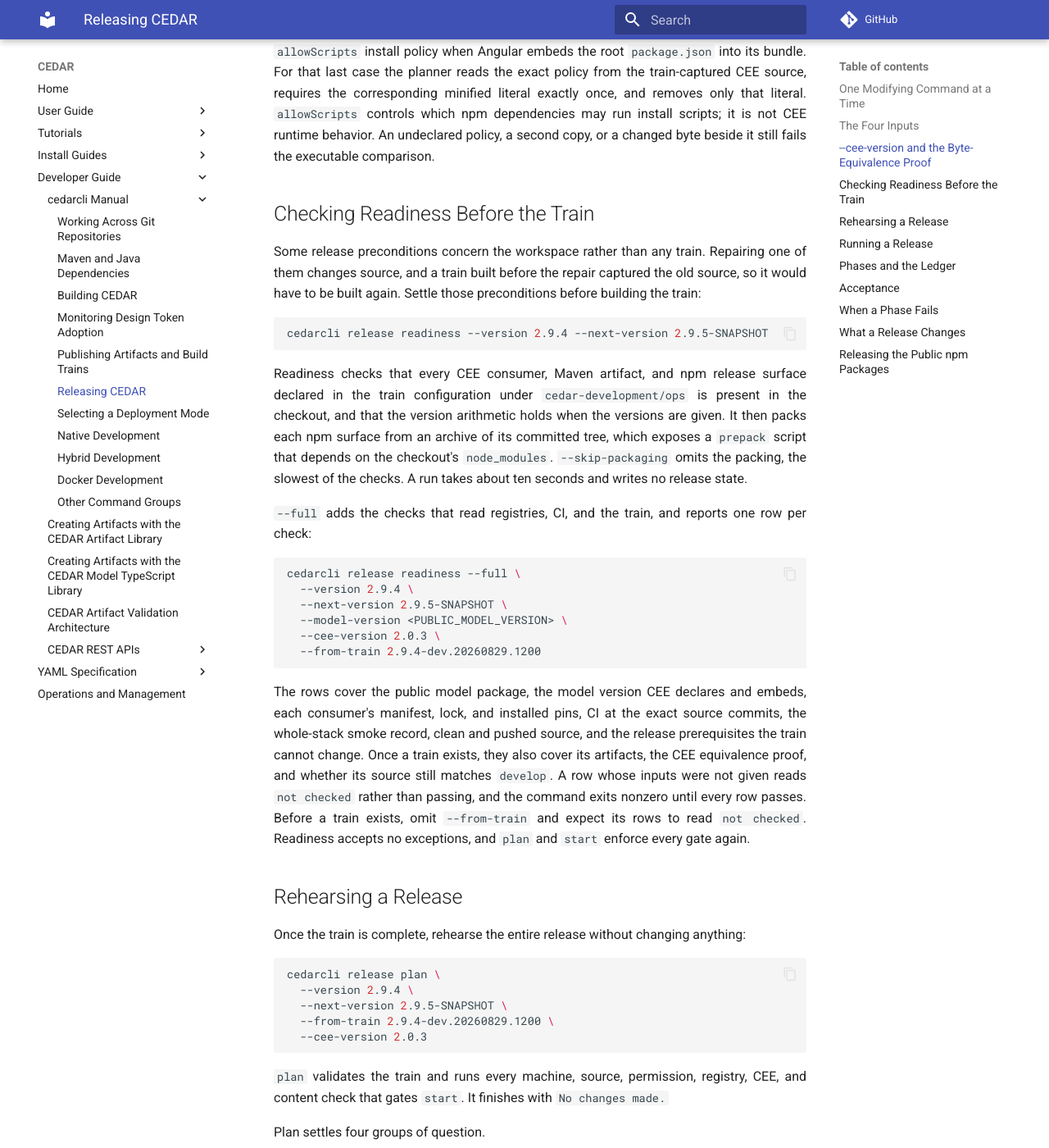
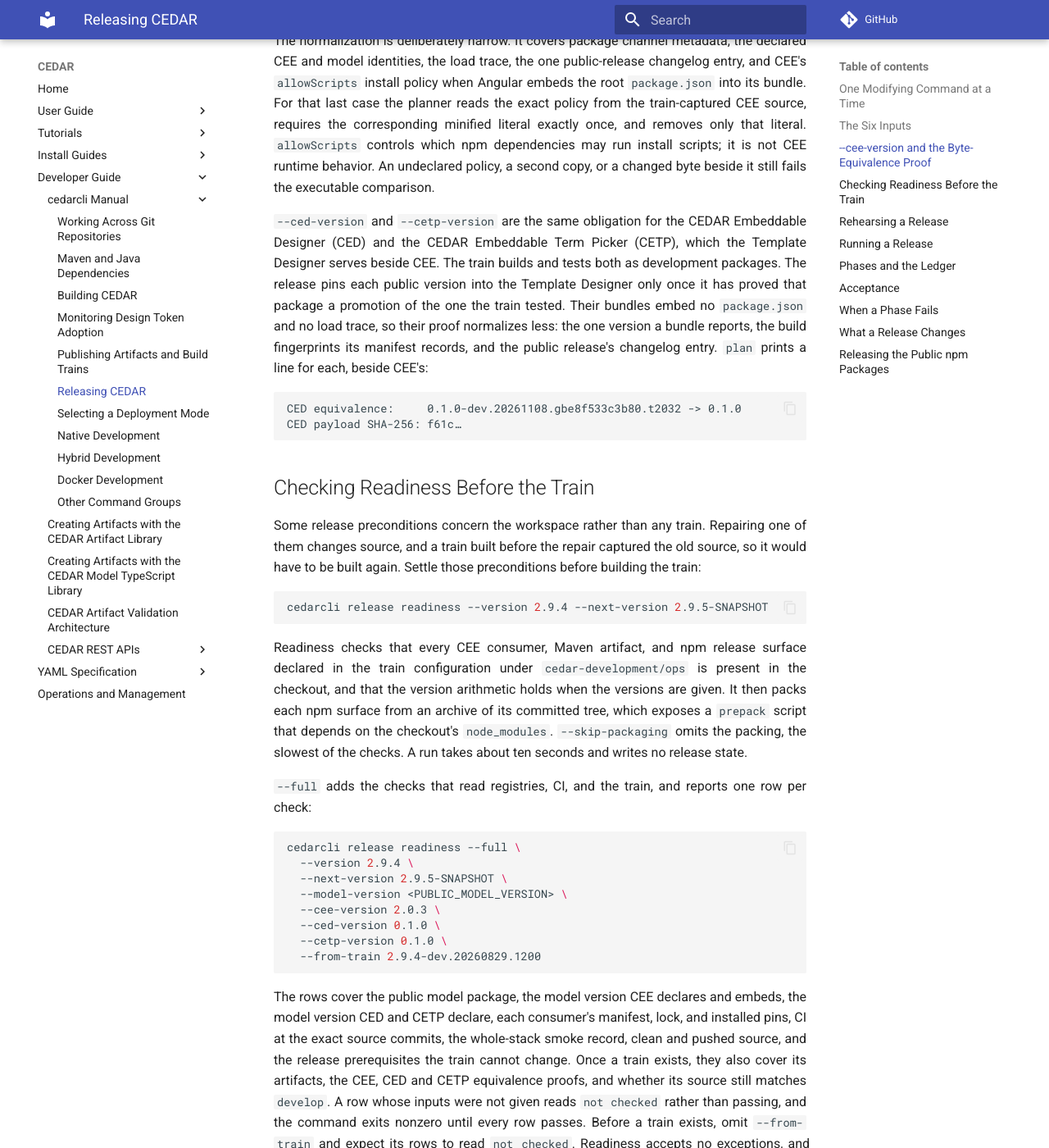
Before and after one commit to metadatacenter/cedar-mkdocs, an MkDocs documentation site: the page built from docs/developer-guide/cedarcli/release.md, in a window 1280 px wide and 1400 px high, scrolled down 2063 px. Shown: the whole window at 82% size. Built offline with MkDocs 1.6.1 and Material for MkDocs 9.7.7, drawn with Linux system fonts in a browser that asks for light colours; comment, search, counter and statistics services are not loaded; some of the changed text lies outside the part shown.

Commit message:
Document the CED and CETP release inputs and public npm packages
The release page and the cheat sheet give release plan, start and
readiness their --ced-version and --cetp-version inputs, describe the
proof that pins public CED and CETP into the Template Designer, and list
all four packages cedarcli release npm publishes.

Co-Authored-By: Claude Opus 5.5 <noreply@anthropic.com>

````diff
--- a/docs/developer-guide/cedarcli/release.md
+++ b/docs/developer-guide/cedarcli/release.md
@@ -38,7 +38,7 @@ presence alone does not mean a release is running. Do not delete it while a rele
 running, because replacing the file would break the shared lock boundary. After a failed operation,
 follow [When a Phase Fails](#when-a-phase-fails) to resume from the recorded state.
 
-## The Four Inputs
+## The Six Inputs
 
 Every release input is stated explicitly. None is derived, defaulted, or read from the environment,
 because each one names something a release can only get wrong once:
@@ -48,7 +48,9 @@ cedarcli release plan \
   --version 2.9.3 \
   --next-version 2.9.4-SNAPSHOT \
   --from-train 2.9.3-dev.20260828.1956 \
-  --cee-version 2.0.3
+  --cee-version 2.0.3 \
+  --ced-version 0.1.0 \
+  --cetp-version 0.1.0
 ```
 
 `--version` is the version being released, and `--next-version` is the snapshot `develop` moves to
@@ -90,6 +92,19 @@ minified literal exactly once, and removes only that literal. `allowScripts` con
 dependencies may run install scripts; it is not CEE runtime behavior. An undeclared policy, a second
 copy, or a changed byte beside it still fails the executable comparison.
 
+`--ced-version` and `--cetp-version` are the same obligation for the CEDAR Embeddable Designer (CED)
+and the CEDAR Embeddable Term Picker (CETP), which the Template Designer serves beside CEE. The
+train builds and tests both as development packages. The release pins each public version into the
+Template Designer only once it has proved that package a promotion of the one the train tested.
+Their bundles embed no `package.json` and no load trace, so their proof normalizes less: the one
+version a bundle reports, the build fingerprints its manifest records, and the public release's
+changelog entry. `plan` prints a line for each, beside CEE's:
+
+```text
+CED equivalence:     0.1.0-dev.20261108.gbe8f533c3b80.t2032 -> 0.1.0
+CED payload SHA-256: f61c…
+```
+
 ## Checking Readiness Before the Train
 
 Some release preconditions concern the workspace rather than any train. Repairing one of them
@@ -115,13 +130,16 @@ cedarcli release readiness --full \
   --next-version 2.9.5-SNAPSHOT \
   --model-version <PUBLIC_MODEL_VERSION> \
   --cee-version 2.0.3 \
+  --ced-version 0.1.0 \
+  --cetp-version 0.1.0 \
   --from-train 2.9.4-dev.20260829.1200
 ```
 
-The rows cover the public model package, the model version CEE declares and embeds, each consumer's
+The rows cover the public model package, the model version CEE declares and embeds, the model
+version CED and CETP declare, each consumer's
 manifest, lock, and installed pins, CI at the exact source commits, the whole-stack smoke record,
 clean and pushed source, and the release prerequisites the train cannot change. Once a train exists,
-they also cover its artifacts, the CEE equivalence proof, and whether its source still matches
+they also cover its artifacts, the CEE, CED and CETP equivalence proofs, and whether its source still matches
 `develop`. A row whose inputs were not given reads `not checked` rather than passing, and the
 command exits nonzero until every row passes. Before a train exists, omit `--from-train` and expect
 its rows to read `not checked`. Readiness accepts no exceptions, and `plan` and `start` enforce
@@ -136,11 +154,13 @@ cedarcli release plan \
   --version 2.9.4 \
   --next-version 2.9.5-SNAPSHOT \
   --from-train 2.9.4-dev.20260829.1200 \
-  --cee-version 2.0.3
+  --cee-version 2.0.3 \
+  --ced-version 0.1.0 \
+  --cetp-version 0.1.0
 ```
 
-`plan` validates the train and runs every machine, source, permission, registry, CEE, and content
-check that gates `start`. It finishes with `No changes made.`
+`plan` validates the train and runs every machine, source, permission, registry, public package and
+content check that gates `start`. It finishes with `No changes made.`
 
 Plan settles four groups of question.
 
@@ -233,7 +253,9 @@ cedarcli release start \
   --version 2.9.3 \
   --next-version 2.9.4-SNAPSHOT \
   --from-train 2.9.3-dev.20260828.1956 \
-  --cee-version 2.0.3
+  --cee-version 2.0.3 \
+  --ced-version 0.1.0 \
+  --cetp-version 0.1.0
 ```
 
 `start` runs the identical release gate before it touches anything, so a release cannot begin from a
@@ -270,7 +292,7 @@ verifies its work before the next one begins:
 
 | Phase | What it does |
 | --- | --- |
-| `preparing-frontends` | Clones the train's exact commits and builds the frontends against the proven CEE |
+| `preparing-frontends` | Clones the train's exact commits and builds the frontends against the proven CEE, CED and CETP |
 | `preparing-versions` | Stamps the release and next-development versions and copyright year, and refreshes train lock baselines changed by those stamps |
 | `validating-builds` | Builds the stamped trees and records proof of their output |
 | `creating-local-refs` | Replaces tracked distributions with the validated builds, removes obsolete generated files, and creates the release commits and tags locally without touching any remote |
@@ -340,7 +362,8 @@ deletes the ledgers of earlier ones but keeps their timings for this comparison.
 Publication is not the end of the route. The acceptance phase asks, from outside the ledger that
 recorded the work, whether the release actually holds: every repository carries the release tag,
 every remote ref stands where the ledger says, every published artifact still matches its recorded
-bytes, and the frontends pin the proven CEE. The answers are recorded, and `accepted` is the
+bytes, the frontends pin the proven CEE, and the Template Designer pins the proven CED and CETP. The
+answers are recorded, and `accepted` is the
 terminal phase.
 
 The exact-ref check proves each release tag at its recorded commit as part of the same remote read.
@@ -410,21 +433,23 @@ In each of the release repositories:
 
 In CEDAR's Nexus, the Maven release artifacts and six stable frontend surfaces are published under
 the release version, and the next-development Maven snapshots under the new snapshot version.
-Workspace and Template Designer receive the stable CEE wiring but retain their independent
-publication route while migration is in progress. Nothing is published to public npmjs, which is a
-separate route for the Embeddable Editor and the TypeScript model library. Docker images belong to
+Workspace and Template Designer receive the stable CEE wiring, and Template Designer the stable CED
+and CETP wiring as well, but both retain their independent publication route while migration is in
+progress. Nothing is published to public npmjs, which is a separate route for the TypeScript model
+library, CEE, CED and CETP. Docker images belong to
 the train and are not promoted by a release.
 
 ## Releasing the Public npm Packages
 
-The TypeScript model library and the Embeddable Editor (CEE) reach public npmjs on versions of their
-own, outside the platform release. `cedarcli release npm` releases them through a ledger of its own,
-one package at a time and the model first:
+The TypeScript model library, CEE, CED and CETP reach public npmjs on versions of their own, outside
+the platform release. `cedarcli release npm` releases them through a ledger of its own, one package
+at a time and the model first:
 
 ```bash
-cedarcli release npm plan model@1.0.28 cee@2.0.34 \
-  --next model@1.0.29 --next cee@2.0.35 \
-  --notes model=model-notes.md --notes cee=cee-notes.md
+cedarcli release npm plan model@1.0.28 cee@2.0.34 ced@0.1.0 cetp@0.1.0 \
+  --next model@1.0.29 --next cee@2.0.35 --next ced@0.1.1 --next cetp@0.1.1 \
+  --notes model=model-notes.md --notes cee=cee-notes.md \
+  --notes ced=ced-notes.md --notes cetp=cetp-notes.md
 cedarcli release npm start ...     # the same arguments
 cedarcli release npm status
 cedarcli release npm resume
@@ -432,7 +457,7 @@ cedarcli release npm abandon --reason "<why>"
 ```
 
 Every version is explicit. `--next` gives each package's next development base, `--model-version`
-gives the public model CEE pins when the run does not release the model, and `--notes` gives the
+gives the public model CEE, CED and CETP pin when the run does not release the model, and `--notes` gives the
 bullets of each release entry. `plan` checks every precondition and changes nothing.
 
 For each package, `start` prepares and gates a release commit on `develop` and merges it to `main`
````
Also changed, not shown: docs/install-docker/cedarcli-cheat-sheet.md (+11 -6 lines).
